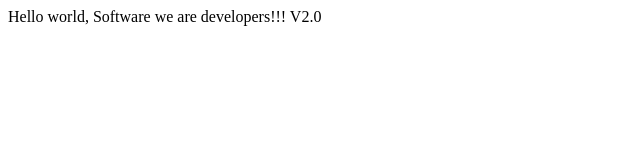
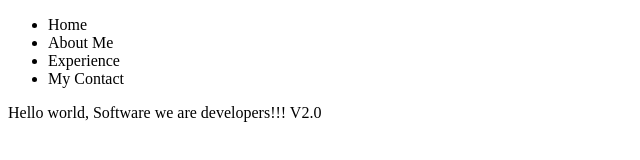
Before and after one commit to Shetteemah/Web_development, a plain HTML site: page index.html in a window 1280 px wide. Shown: the whole page, without its empty margins (0-640 px from the left). Drawn offline with Linux system fonts and the light colour scheme.

Commit message:
Updated index.html
- created containers (container, content, nav)
- created nave list (Home, About Me, My Experience, My contact)

```diff
--- a/index.html
+++ b/index.html
@@ -1,11 +1,22 @@
 <!DOCTYPE html>
 <html lang="en">
+<container>
 
     <head>
         <meta charset="UTF-8">
         <title>Fork Me! FCC: Test Suite Template</title>
         <link rel="stylesheet" href="css/style.css">
     </head>
+    <content>
+        <nav>
+            <ul>
+                <li>Home</li>
+                <li>About Me</li>
+                <li>Experience</li>
+                <li>My Contact</li>
+
+            </ul>
+        </nav>
 
         <body>
             Hello world, Software we are developers!!! V2.0
@@ -25,5 +36,8 @@
             -->
             <script src="js/index.js"></script>
         </body>
+    </content>
+
+</container>
 
 </html>
```
Lines whose indentation alone changed are shown as unchanged.
